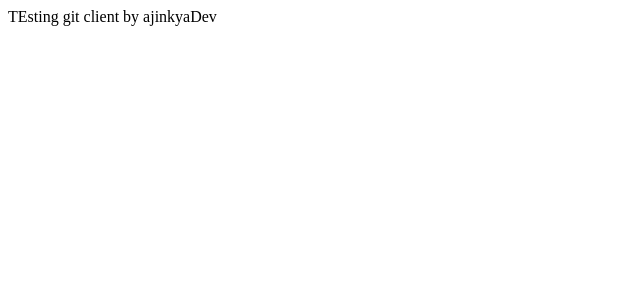
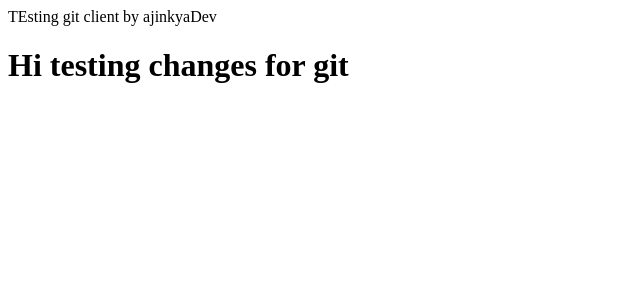
Before and after one commit to Amyth0007/cleint, an Angular app: page / in a window 1280 px wide. Shown: the top 300 px of the page, without its empty margins (0-640 px from the left). Built offline with nearby package versions, Linux system fonts and the light colour scheme.

Commit message:
second commit for testing git

```diff
--- a/src/app/app.component.html
+++ b/src/app/app.component.html
@@ -1 +1,2 @@
 <div>TEsting git client by ajinkyaDev</div>
+<h1>Hi testing changes for git</h1>
```
